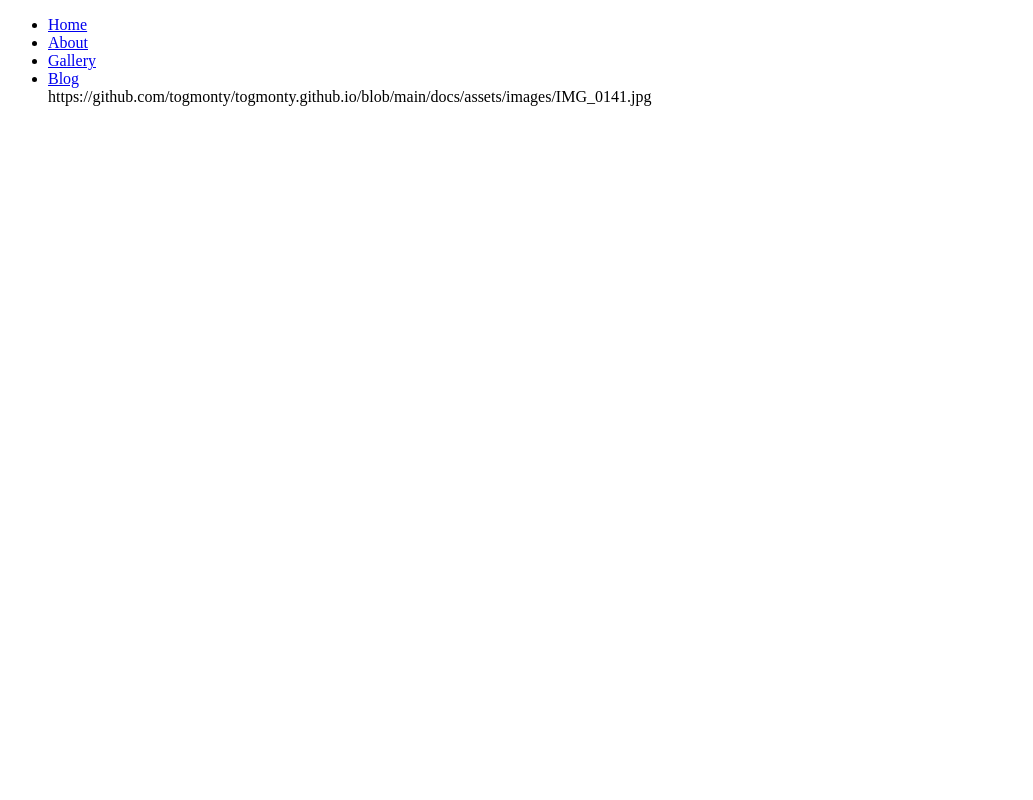
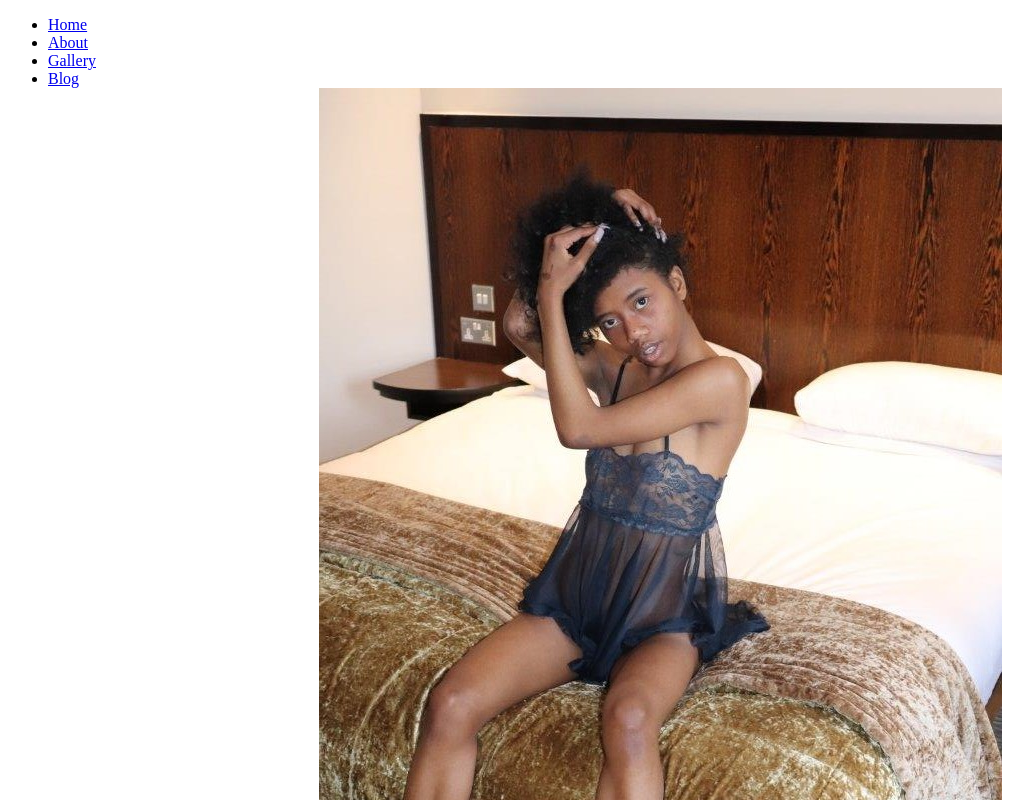
Before and after one commit to togmonty/togmonty.github.io, a plain HTML site: page gallery.html in a window 1280 px wide. Shown: the top 800 px of the page, without its empty margins (0-1033 px from the left). Drawn offline with Linux system fonts and the light colour scheme.

Commit message:
Update gallery.html

```diff
--- a/gallery.html
+++ b/gallery.html
@@ -11,7 +11,7 @@
         		<li><a href="/gallery">Gallery</a></li>
         		<li><a href="/blog">Blog</a></li>
 
-			https://github.com/togmonty/togmonty.github.io/blob/main/docs/assets/images/IMG_0141.jpg
+			<img src="https://github.com/togmonty/togmonty.github.io/blob/main/docs/assets/images/IMG_0141.jpg" style="display: block; margin: auto;" />
     		</ul>
 		 </nav>
 		</body>
```
